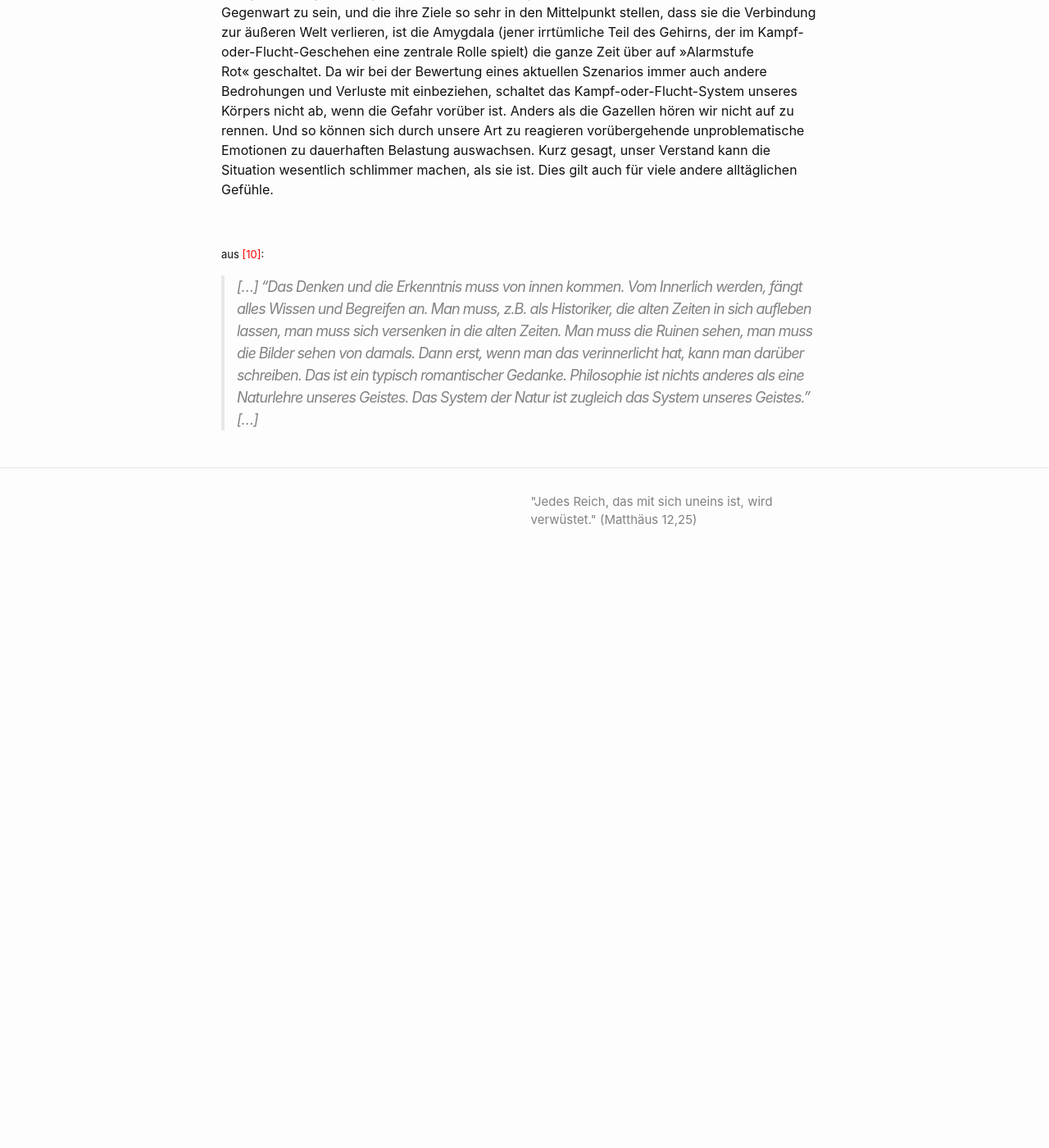
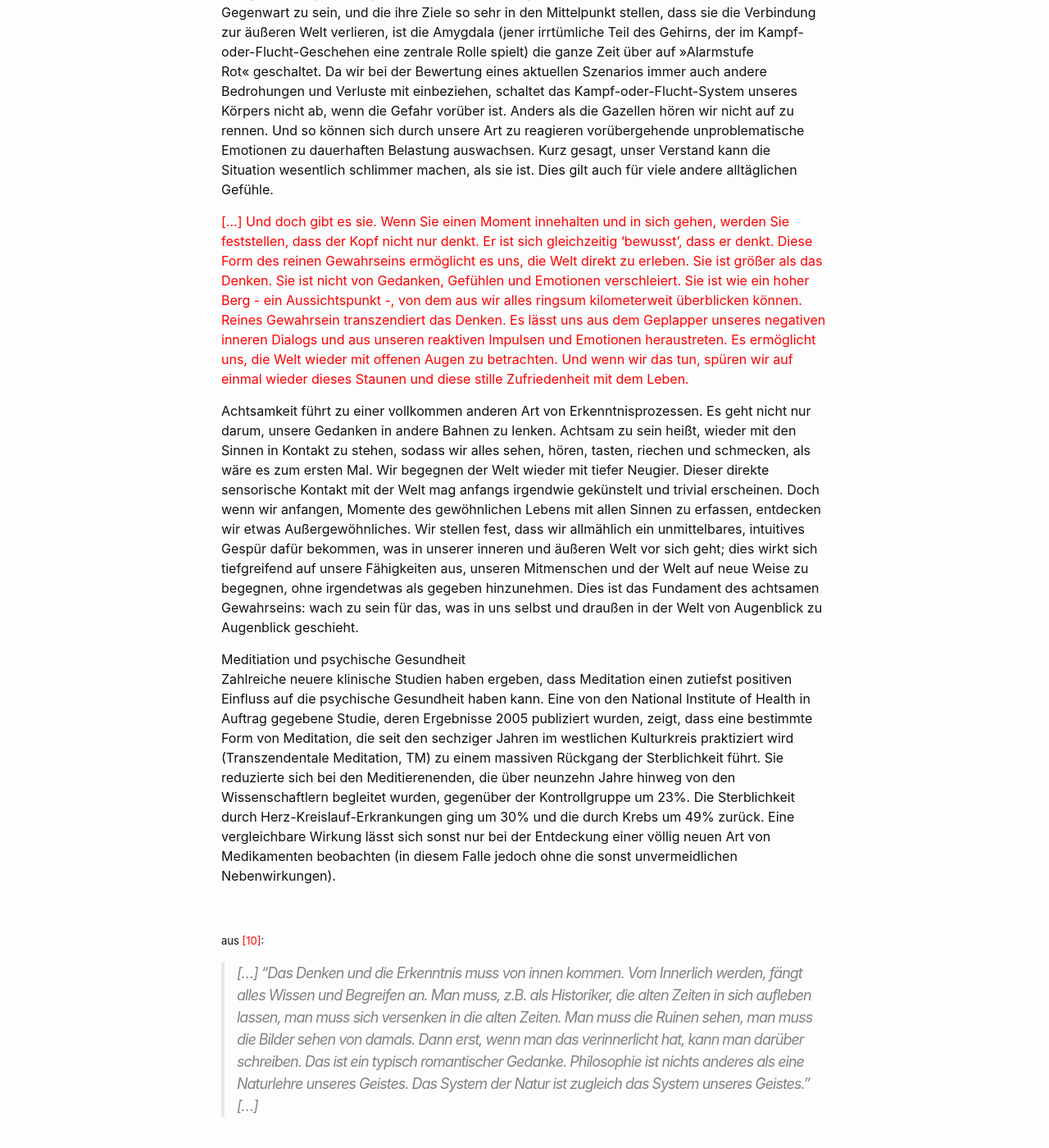
Before and after one commit to Hautaklyttn/-selbst-, a Jekyll site: the page built from docs/various.md, in a window 1280 px wide and 1400 px high, scrolled down 27061 px. Shown: the whole window at 82% size. Built offline with Jekyll 4.4.1, drawn with Linux system fonts in a browser that asks for light colours; before the commit the page ends 27767 px from its top, so only the background shows below that; some of the changed text lies outside the part shown.

Commit message:
Text update

```diff
--- a/docs/various.md
+++ b/docs/various.md
@@ -501,7 +501,7 @@ sowohl für die Schönheit der Bewegung oder die Schönheit eines persönlichen
 <a name="book9"></a> <font size="-1">aus <span style="color:red ">[9]</span>:</font>
 &nbsp;
 
-Achtsam zu sein heißt zu beobachten, ohne zu kritisieren; es bedeutet, uns selbst gegenüber mitfühlend zu sein. Wenn Unglück oder Stress in der Luft liegen, lernen wir, solche Gefühle persönlich zu nehmen, sondern sie wie dunkle Wolken am Himmel zu betrachten und mit wohlwollenden Interesse zuzuschauen, wie soe weiterziehen. Achtsamkeit in diesem Sinne ermöglicht uns, negative Gedankenmuster abzufangen, bevor sie uns in eine Abwärtsspirale hineinziehen können. Auf solche  Weise beginnen wir, unser Leben wieder selbst in die Hand zu nehmen.
+Achtsam zu sein heißt zu beobachten, ohne zu kritisieren; es bedeutet, uns selbst gegenüber mitfühlend zu sein. Wenn Unglück oder Stress in der Luft liegen, lernen wir, solche Gefühle nicht persönlich zu nehmen, sondern sie wie dunkle Wolken am Himmel zu betrachten und mit wohlwollenden Interesse zuzuschauen, wie sie weiterziehen. Achtsamkeit in diesem Sinne ermöglicht uns, negative Gedankenmuster abzufangen, bevor sie uns in eine Abwärtsspirale hineinziehen können. Auf solche  Weise beginnen wir, unser Leben wieder selbst in die Hand zu nehmen.
 Im Laufe der Zeit stellen sich durch die Schulung der Achtsamkeit langfristige Veränderungen in der Stimmungslage und dem Maß an innerer Zufriedenheit und Wohlbefinden ein. Wissenschaftlichen Studien zufolge beugt sie nicht nur Depressionen vor, sondern beeinflusst positiv die zerebralen Muster, die alltäglichen Gefühlen wie Unruhe, Stress, Depressionen und Reizbarkeit zugrunde liegen, weil wir sie, wann immer sie auftreten, leichter wieder auflösen können. Andere Untersuchungen haben gezeigt, dass Menschen, die regelmäßig meditieren, seltener zum Arzt gehen und weniger Tage im Krankenhaus verbringen. Die Gedächtnisleistung verbessert sich, die Kreativität wächst, und die Reaktionszeiten verkürzen sich.
 
 In zahlreichen psychologischen Studien wurde nachgewiesen, dass Menschen, die regelmäßig meditieren, überdurchschnittlich glücklich und zufrieden sind. Dies ist nicht nur für sich genommen eine wichtige Erkenntnis, sondern hat darüber hinaus enorme medizinische Bedeutung, denn positive Emotionen wie diese stehen in engem Zusammenhang mit einem längeren, gesünderen Leben.
@@ -518,6 +518,14 @@ Das Gleiche gilt für emotionale Verstimmtheit, Unruhe und Stress. Es ist normal
 
 [...] In einer neuen Studie wurde dies anhand von Gehirnscans nachgewiesen: Bei Menschen, die den ganzen Tag wie aufgescheucht durch die Gegend hetzen, denen es schwerfällt, in der Gegenwart zu sein, und die ihre Ziele so sehr in den Mittelpunkt stellen, dass sie die Verbindung zur äußeren Welt verlieren, ist die Amygdala (jener irrtümliche Teil des Gehirns, der im Kampf-oder-Flucht-Geschehen eine zentrale Rolle spielt) die ganze Zeit über auf >>Alarmstufe Rot<< geschaltet. Da wir bei der Bewertung eines aktuellen Szenarios immer auch andere Bedrohungen und Verluste mit einbeziehen, schaltet das Kampf-oder-Flucht-System unseres Körpers nicht ab, wenn die Gefahr vorüber ist. Anders als die Gazellen hören wir nicht auf zu rennen. Und so können sich durch unsere Art zu reagieren vorübergehende unproblematische Emotionen zu dauerhaften Belastung auswachsen. Kurz gesagt, unser Verstand kann die Situation wesentlich schlimmer machen, als sie ist. Dies gilt auch für viele andere alltäglichen Gefühle.
 
+<span style="color:red ">[...] Und doch gibt es sie. Wenn Sie einen Moment innehalten und in sich gehen, werden Sie feststellen, dass der Kopf nicht nur denkt. Er ist sich gleichzeitig 'bewusst', dass er denkt. Diese Form des reinen Gewahrseins ermöglicht es uns, die Welt direkt zu erleben. Sie ist größer als das Denken. Sie ist nicht von Gedanken, Gefühlen und Emotionen verschleiert. Sie ist wie ein hoher Berg - ein Aussichtspunkt -, von dem aus wir alles ringsum kilometerweit überblicken können.
+Reines Gewahrsein transzendiert das Denken. Es lässt uns aus dem Geplapper unseres negativen inneren Dialogs und aus unseren reaktiven Impulsen und Emotionen heraustreten. Es ermöglicht uns, die Welt wieder mit offenen Augen zu betrachten. Und wenn wir das tun, spüren wir auf einmal wieder dieses Staunen und diese stille Zufriedenheit mit dem Leben.</span>
+
+Achtsamkeit führt zu einer  vollkommen anderen Art von Erkenntnisprozessen. Es geht  nicht nur darum, unsere Gedanken in andere Bahnen zu lenken. Achtsam zu sein heißt, wieder mit den Sinnen in Kontakt zu stehen, sodass wir alles sehen, hören, tasten, riechen und schmecken, als wäre es zum ersten Mal. Wir begegnen der Welt wieder mit tiefer Neugier. Dieser direkte sensorische Kontakt mit der Welt mag anfangs irgendwie gekünstelt und trivial erscheinen. Doch wenn wir anfangen, Momente des gewöhnlichen Lebens mit allen Sinnen zu erfassen, entdecken wir etwas Außergewöhnliches. Wir stellen fest, dass wir allmählich ein unmittelbares, intuitives Gespür dafür bekommen, was in unserer inneren und äußeren Welt vor sich geht; dies wirkt sich tiefgreifend auf unsere Fähigkeiten aus, unseren Mitmenschen und der Welt auf neue Weise zu begegnen, ohne irgendetwas als gegeben hinzunehmen. Dies ist das Fundament des achtsamen Gewahrseins: wach zu sein für das, was in uns selbst und draußen in der Welt von Augenblick zu Augenblick geschieht.
+
+Meditiation und psychische Gesundheit
+Zahlreiche neuere klinische Studien haben ergeben, dass Meditation einen zutiefst positiven Einfluss auf die psychische Gesundheit haben kann. Eine von den National Institute of Health in Auftrag gegebene Studie, deren Ergebnisse 2005 publiziert wurden, zeigt, dass eine bestimmte Form von Meditation, die seit den sechziger Jahren im westlichen Kulturkreis praktiziert wird (Transzendentale Meditation, TM) zu einem massiven Rückgang der Sterblichkeit führt. Sie reduzierte sich bei den Meditierenenden, die über neunzehn Jahre hinweg von den Wissenschaftlern begleitet wurden, gegenüber der Kontrollgruppe um 23%. Die Sterblichkeit durch Herz-Kreislauf-Erkrankungen ging um 30% und die durch Krebs um 49% zurück. Eine vergleichbare Wirkung lässt sich sonst nur bei der Entdeckung einer völlig neuen Art  von Medikamenten beobachten (in diesem Falle jedoch ohne die sonst unvermeidlichen Nebenwirkungen).
+
 &nbsp;
 
 <a name="book10"></a> <font size="-1">aus <span style="color:red ">[10]</span>:</font>
```
